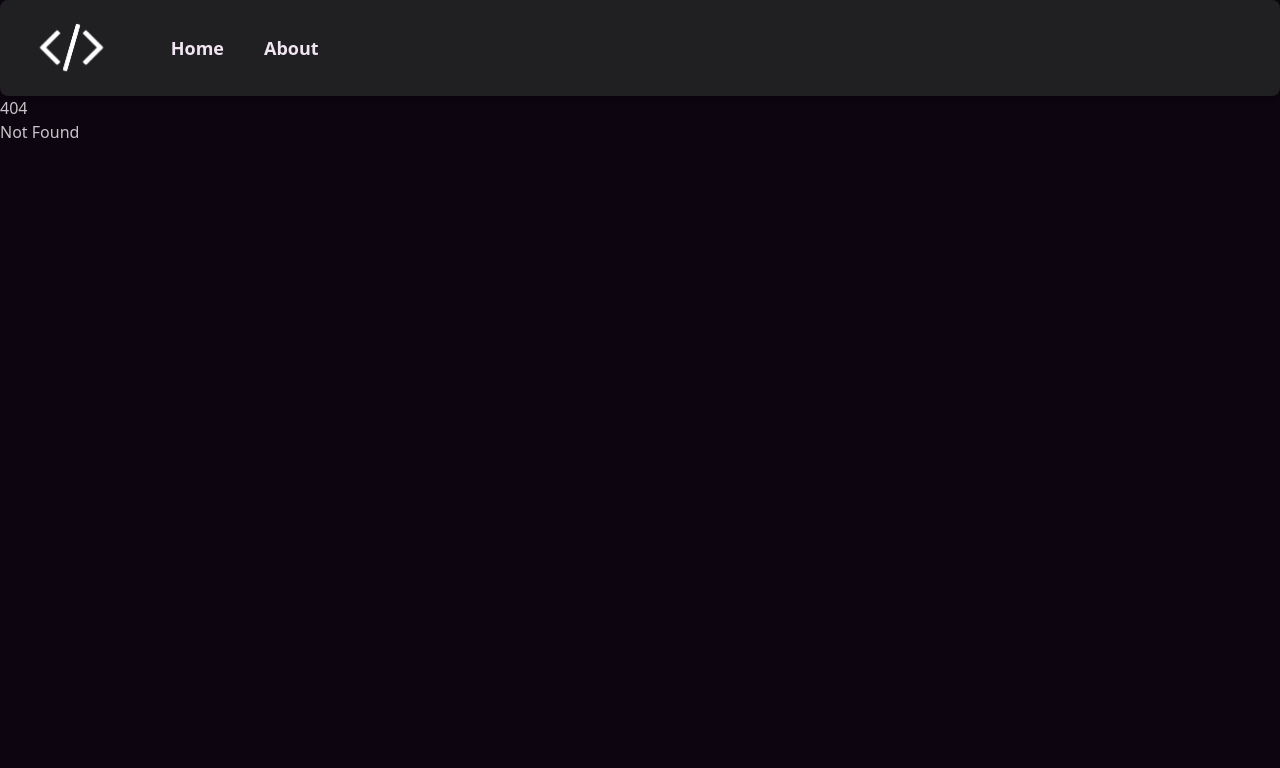
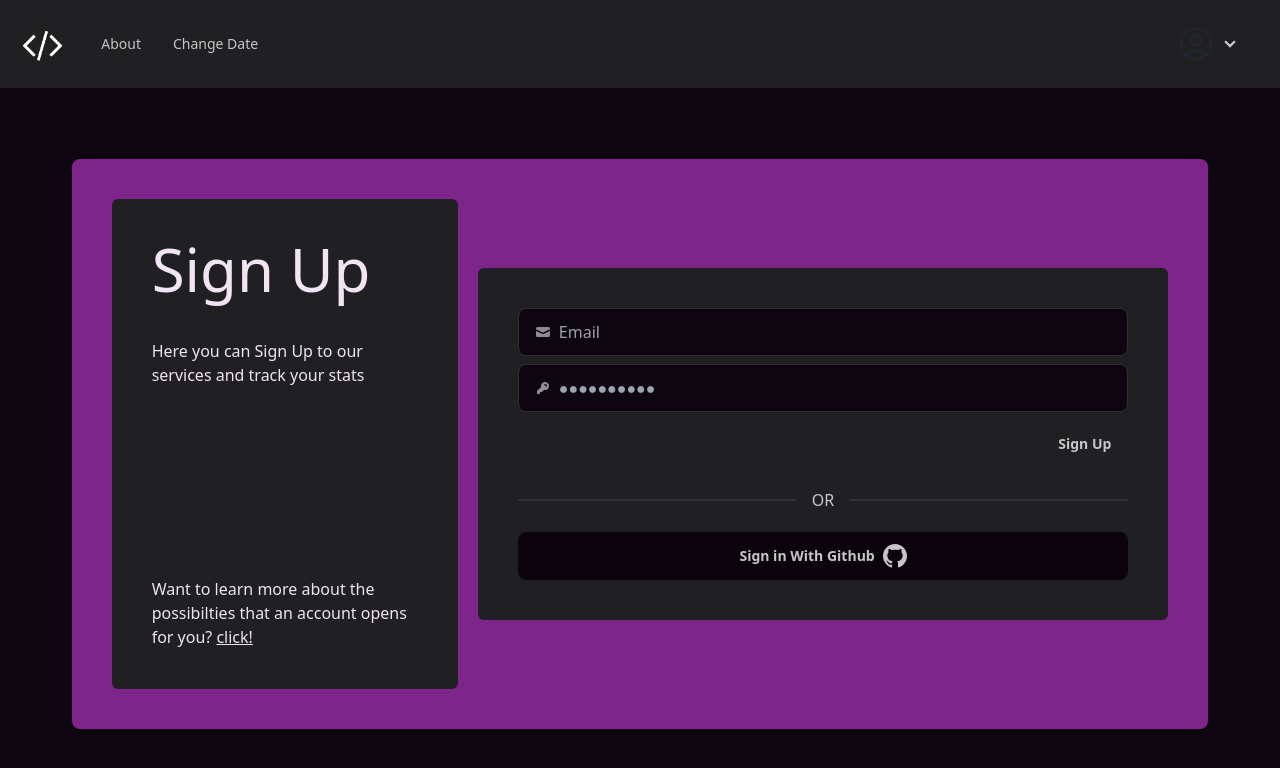
Before and after one commit to LRaiden22/Programmierdle-SE2, a SvelteKit app: page /login in a window 1280 px wide. Before the commit this address had no page. Shown: the top 768 px of the page. Built offline with nearby package versions, Linux system fonts and the light colour scheme.

Commit message:
navbar + login init

```diff
--- /dev/null
+++ b/src/lib/components/navbar.svelte
@@ -0,0 +1,52 @@
+<script>
+	import logo from '$lib/img/logo.png';
+	import { loggedIn } from '../../routes/stores';
+</script>
+
+<div class="navbar bg-background">
+	<div class="mx-auto container flex flex-row justify-between">
+		<div class="flex flex-row items-center">
+			<a class="link" href="/">
+				<img class="h-10 mt-1 w-auto" src={logo} alt="Logo" />
+			</a>
+			<ul class="menu menu-horizontal">
+				<li><a href="/about">About</a></li>
+				<li><a href="/date">Change Date</a></li>
+			</ul>
+		</div>
+		<ul class="menu menu-horizontal">
+			<li>
+				<details class="px-4">
+					<summary>
+						<svg
+							class="w-10 h-auto text-gray-800 dark:text-white"
+							aria-hidden="true"
+							xmlns="http://www.w3.org/2000/svg"
+							width="24"
+							height="24"
+							fill="none"
+							viewBox="0 0 24 24"
+						>
+							<path
+								stroke="currentColor"
+								stroke-linecap="round"
+								stroke-linejoin="round"
+								stroke-width="1"
+								d="M12 21a9 9 0 1 0 0-18 9 9 0 0 0 0 18Zm0 0a8.949 8.949 0 0 0 4.951-1.488A3.987 3.987 0 0 0 13 16h-2a3.987 3.987 0 0 0-3.951 3.512A8.948 8.948 0 0 0 12 21Zm3-11a3 3 0 1 1-6 0 3 3 0 0 1 6 0Z"
+							/>
+						</svg>
+					</summary>
+				<ul class="p-2 bg-background rounded-t-none">
+					{#if $loggedIn}
+						<li><a href="/profile" >Profile</a></li>
+						<li><a href="/profile" >Profile</a></li>
+					{:else}
+						<li><a href="/login" >Log In</a></li>
+						<li><a href="/signup" >Sign Up</a></li>
+					{/if}
+				</ul>
+				</details>
+			</li>
+		</ul>
+	</div>
+</div>
--- a/src/routes/+layout.svelte
+++ b/src/routes/+layout.svelte
@@ -1,23 +1,13 @@
-<script >
-    import "../app.css";
-    import logo from '$lib/img/logo.png'
-    </script>
+<script>
+	import '../app.css';
+	import Navbar from '$lib/components/navbar.svelte';
+</script>
 
-<nav class="bg-background p-4 rounded-lg text-white shadow-md">
-    <div class="container mx-auto">
-        <div class="flex items-center justify-between">
-            <div class="space-x-4 flex items-center">
-                <img src={logo} alt="Logo" class="h-16 w-auto mr-4"/>
-                <a href="/" class="text-lg font-semibold text-text px-3 py-2 rounded-lg hover:bg-neutral-900">Home</a>
-                <a href="/about" class="text-lg font-semibold text-text px-3 py-2 rounded-lg hover:bg-neutral-900">About</a>
-        </div>
-    </div>
-</nav>
+<div class="flex flex-col h-screen">
+	<Navbar />
 
-<slot></slot>
 
-<style>
-        @import 'tailwindcss/base';
-        @import 'tailwindcss/components';
-        @import 'tailwindcss/utilities';
-</style>
+	<div class="flex-1 mx-auto container grow">
+		<slot></slot>
+	</div>
+</div>
--- a/src/routes/+page.svelte
+++ b/src/routes/+page.svelte
@@ -1,6 +1,7 @@
 <main class="flex flex-col items-center justify-center h-screen w-full">
         <div>
                 <Searchbar/>
+                <button on:click={test} class="btn btn-ghost text-xl">Test API</button>
                 <div>
                     {#each data.programmingLanguages as pl}
                             <div class="flex flex-row space-x-4">
@@ -16,6 +17,13 @@
         <Searchbar/>
 </main>
 <script>
+    const test =async () => {
+        let response = await supabase.functions.invoke('checkLang',{body:{id:7}})
+        console.log(response)
+    }
 	import Searchbar from '$lib/components/searchbar.svelte';
+	import { supabase } from '$lib/supabaseclient';
+	import { langs } from './stores';
     export let data
+    langs.set(data.programmingLanguages)
 </script>
--- /dev/null
+++ b/src/routes/date/+page.svelte
@@ -0,0 +1,3 @@
+<main>
+    <p>select a date</p>
+</main>
--- /dev/null
+++ b/src/routes/login/+page.svelte
@@ -0,0 +1,62 @@
+<div class="h-full flex items-center justify-center">
+	<div class="h-4/5 grow flex items-center justify-center">
+		<div class="flex md:flex-row flex-col justify-center items-center h-full w-fit bg-secondary gap-5 p-10 rounded-lg">
+			<div class="flex flex-col bg-background text-text p-10 h-full md:w-1/3 w-full rounded-md justify-between">
+                <div>
+				    <h1 class="text-6xl">Sign Up</h1>
+				    <p class="mt-10">Here you can Sign Up to our services and track your stats</p>
+                </div>
+                <p class="">Want to learn more about the possibilties that an account opens for you? <a class="link">click!</a></p>
+			</div>
+			<div class="flex flex-col bg-background p-10 rounded-md md:w-2/3 w-full gap-2">
+				<label class="input input-bordered flex items-center gap-2">
+					<svg
+						xmlns="http://www.w3.org/2000/svg"
+						viewBox="0 0 16 16"
+						fill="currentColor"
+						class="w-4 h-4 opacity-70"
+						><path
+							d="M2.5 3A1.5 1.5 0 0 0 1 4.5v.793c.026.009.051.02.076.032L7.674 8.51c.206.1.446.1.652 0l6.598-3.185A.755.755 0 0 1 15 5.293V4.5A1.5 1.5 0 0 0 13.5 3h-11Z"
+						/><path
+							d="M15 6.954 8.978 9.86a2.25 2.25 0 0 1-1.956 0L1 6.954V11.5A1.5 1.5 0 0 0 2.5 13h11a1.5 1.5 0 0 0 1.5-1.5V6.954Z"
+						/></svg
+					>
+					<input type="text" class="grow" placeholder="Email" />
+				</label>
+				<label class="input input-bordered flex items-center gap-2">
+					<svg
+						xmlns="http://www.w3.org/2000/svg"
+						viewBox="0 0 16 16"
+						fill="currentColor"
+						class="w-4 h-4 opacity-70"
+						><path
+							fill-rule="evenodd"
+							d="M14 6a4 4 0 0 1-4.899 3.899l-1.955 1.955a.5.5 0 0 1-.353.146H5v1.5a.5.5 0 0 1-.5.5h-2a.5.5 0 0 1-.5-.5v-2.293a.5.5 0 0 1 .146-.353l3.955-3.955A4 4 0 1 1 14 6Zm-4-2a.75.75 0 0 0 0 1.5.5.5 0 0 1 .5.5.75.75 0 0 0 1.5 0 2 2 0 0 0-2-2Z"
+							clip-rule="evenodd"
+						/></svg
+					>
+					<input type="password" class="grow" placeholder="●●●●●●●●●●" />
+				</label>
+                <div class="flex justify-end">
+                    <button class="btn btn-ghost">Sign Up</button>
+                </div>
+                <div class="divider">OR</div>
+                <button on:click={logInWithGithub} class="btn">
+                Sign in With Github
+                <svg  xmlns="http://www.w3.org/2000/svg" fill="currentColor" width="24" height="24" viewBox="0 0 24 24"><path d="M12 0c-6.626 0-12 5.373-12 12 0 5.302 3.438 9.8 8.207 11.387.599.111.793-.261.793-.577v-2.234c-3.338.726-4.033-1.416-4.033-1.416-.546-1.387-1.333-1.756-1.333-1.756-1.089-.745.083-.729.083-.729 1.205.084 1.839 1.237 1.839 1.237 1.07 1.834 2.807 1.304 3.492.997.107-.775.418-1.305.762-1.604-2.665-.305-5.467-1.334-5.467-5.931 0-1.311.469-2.381 1.236-3.221-.124-.303-.535-1.524.117-3.176 0 0 1.008-.322 3.301 1.23.957-.266 1.983-.399 3.003-.404 1.02.005 2.047.138 3.006.404 2.291-1.552 3.297-1.23 3.297-1.23.653 1.653.242 2.874.118 3.176.77.84 1.235 1.911 1.235 3.221 0 4.609-2.807 5.624-5.479 5.921.43.372.823 1.102.823 2.222v3.293c0 .319.192.694.801.576 4.765-1.589 8.199-6.086 8.199-11.386 0-6.627-5.373-12-12-12z"/></svg>
+                </button>
+			</div>
+		</div>
+	</div>
+</div>
+<script>
+	import { supabase } from "$lib/supabaseclient";
+
+    const logInWithGithub = async () => {
+        let { data, error } = await supabase.auth.signInWithOAuth({
+            provider: 'github'
+        })
+        if (error) console.log(error)
+        else console.log(data)
+    }
+</script>
--- a/src/routes/stores.ts
+++ b/src/routes/stores.ts
@@ -1,5 +1,6 @@
 import {derived, writable} from 'svelte/store';
 type lang = {
+    id: number;
     name: string;
     picture: string;
     paradigm: string;
@@ -11,3 +12,4 @@ type lang = {
 }
 export const langs = writable(<lang[]>[])
 export const langNames = derived(langs, $langs => $langs.map(lang => lang.name));
+export const loggedIn = writable(false);
```
Also changed, not shown: src/routes/signup/+page.svelte (added), 2 other files (tests, documents, lock files or other folders).
